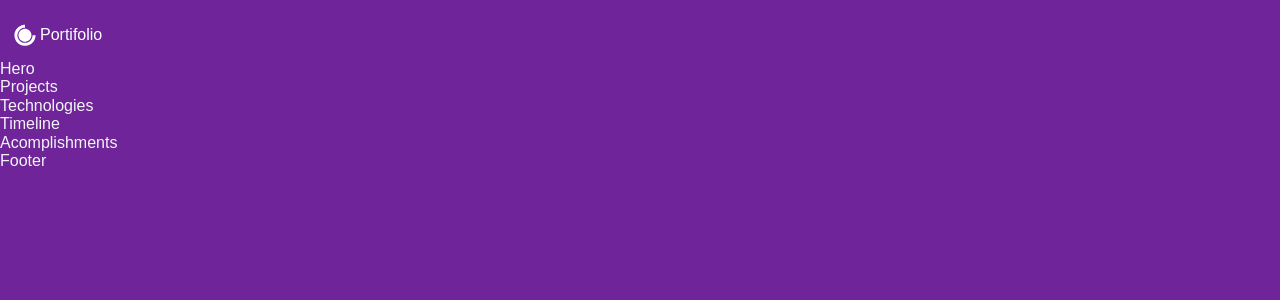
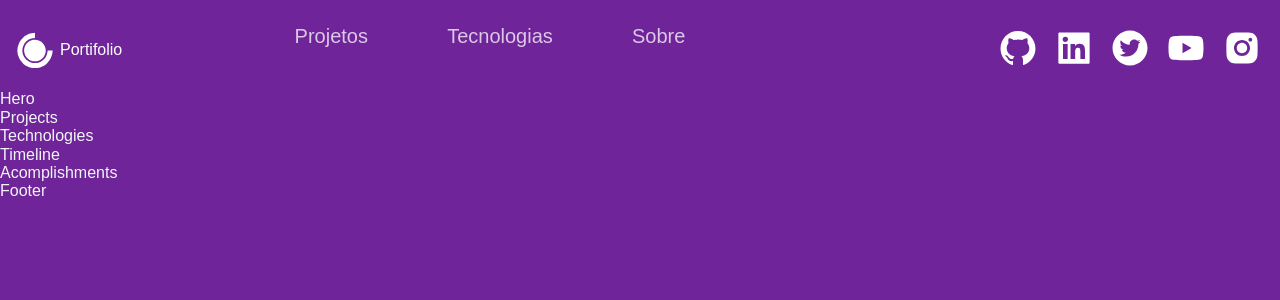
Before and after one commit to israelcena/mynewportfolio, a Next.js app: page / in a window 1280 px wide. Shown: the top 300 px of the page. Built offline with nearby package versions, Linux system fonts and the light colour scheme.

Commit message:
include social media and navlinks

```diff
--- a/src/components/Header/Header.js
+++ b/src/components/Header/Header.js
@@ -1,20 +1,54 @@
 import Link from 'next/link';
 import React from 'react';
-import { AiFillGithub, AiFillInstagram, AiFillLinkedin } from 'react-icons/ai';
+import { AiFillGithub, AiFillInstagram, AiFillLinkedin, AiFillTwitterCircle, AiFillYoutube } from 'react-icons/ai';
 import { DiCssdeck } from 'react-icons/di';
 
 import { Container, Div1, Div2, Div3, NavLink, SocialIcons } from './HeaderStyles';
 
-const Header = () =>  (
+const Header = () => (
   <div>
     <Container>
-      <Link href='/'>
-        <a style={{ display: "flex", alignItems: "center", color: "white"}}>
-          <DiCssdeck size='3rem'/>
-          <span>Portifolio</span>
-        </a>
+      <Div1>
+        <Link href='/'>
+          <a style={{ display: "flex", alignItems: "center", color: "white" }}>
+            <DiCssdeck size='5rem' />
+            <span>Portifolio</span>
+          </a>
+        </Link>
+      </Div1>
+      <Div2>
+        <li>
+          <Link href="#projects"> </Link>
+            <NavLink>Projetos</NavLink>
+        </li>
+        <li>
+          <Link href="#tech"> </Link>
+            <NavLink>Tecnologias</NavLink>
+        </li>
+        <li>
+          <Link href="#about"> </Link>
+            <NavLink>Sobre</NavLink>
+        </li>
+      </Div2>
+      <Div3>
+        <SocialIcons target="_blank" href="https://github.com/israelcena">
+          <AiFillGithub size="4rem" />
+        </SocialIcons>
+        <SocialIcons target="_blank" href="https://linkedin.com/in/israelcena">
+          <AiFillLinkedin size="4rem" />
+        </SocialIcons>
+        <SocialIcons target="_blank" href="https://twitter.com/israelcena">
+          <AiFillTwitterCircle size="4rem" />
+        </SocialIcons>
+        <SocialIcons target="_blank" href="https://youtube.com/israelcena">
+          <AiFillYoutube size="4rem" />
+        </SocialIcons>
+        <SocialIcons target="_blank" href="https://instagram.com/israelcena">
+          <AiFillInstagram size="4rem" />
+        </SocialIcons>
 
-      </Link>
+
+      </Div3>
     </Container>
   </div>
 );
```
